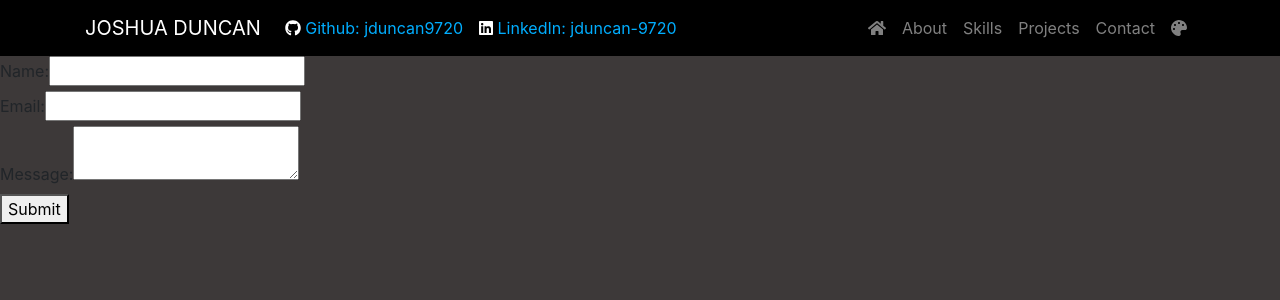
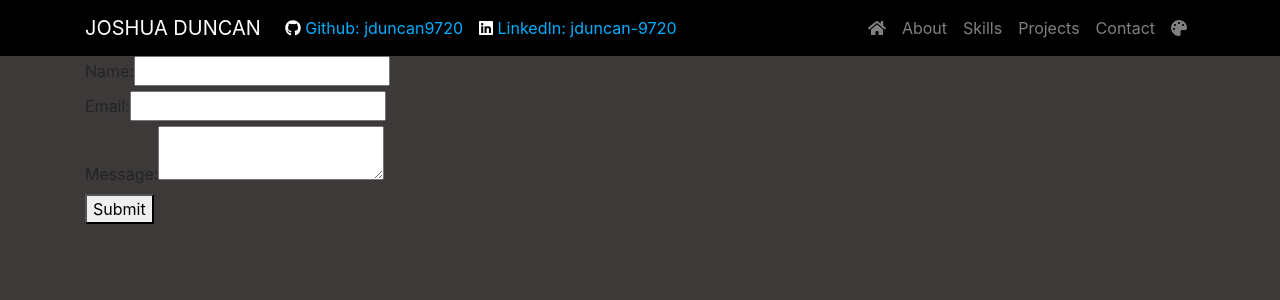
Before and after one commit to jduncan9720/joshua-duncan-portfolio, a React (Create React App) app in the folder client/: page /contact in a window 1280 px wide. Shown: the top 300 px of the page. Built offline with nearby package versions, Linux system fonts and the light colour scheme.

Commit message:
working on contact styling

```diff
--- a/client/src/pages/Contact.js
+++ b/client/src/pages/Contact.js
@@ -1,5 +1,5 @@
 import React, { useState } from 'react'
-import { Container, Row, Col } from '../components/Grid'
+import { Container, Row, Col, Image } from "react-bootstrap"
 import axios from "axios";
 
 export default function Contact() {
@@ -39,7 +39,7 @@ export default function Contact() {
       }
 
         return (
-            <div>
+            <Container>
             {console.log(formData)}
             <form onSubmit={_handleSubmit} method="POST">
                 <div>
@@ -73,6 +73,6 @@ export default function Contact() {
                 </div>
                 <button type="submit">Submit</button>
             </form>
-            </div>
+            </Container>
         );
     }
--- a/client/src/pages/Home.js
+++ b/client/src/pages/Home.js
@@ -1,18 +1,17 @@
 import { FontAwesomeIcon } from '@fortawesome/react-fontawesome'
 import React from 'react'
-import Image from "react-bootstrap/Image";
-import { Container, Row, Col, Containerfluid } from '../components/Grid'
+import { Container, Row, Col, Image } from "react-bootstrap"
 import "./style.css"
 import TypeIt from "../components/TypeIt"
 
 
 export default function Home() {
     return (
-        <Containerfluid title="homeBack">
-        <Container title="text-center landingDiv">
+        <Container className="homeBack" fluid >
+        <Container className="text-center landingDiv">
             <h1 className="mainName" style={{color: 'white'}}>JOSHUA DUNCAN</h1>
             <TypeIt />
         </Container>
-        </Containerfluid>
+        </Container>
     )
 }
--- a/client/src/pages/style.css
+++ b/client/src/pages/style.css
@@ -11,7 +11,7 @@
 
 .homeBack {
     background-image: url("../images/bgimage3.jpg");
-    height: 100%;
+    height: 100vh;
     background-position: center;
     background-repeat: no-repeat;
     background-size: cover;
```
